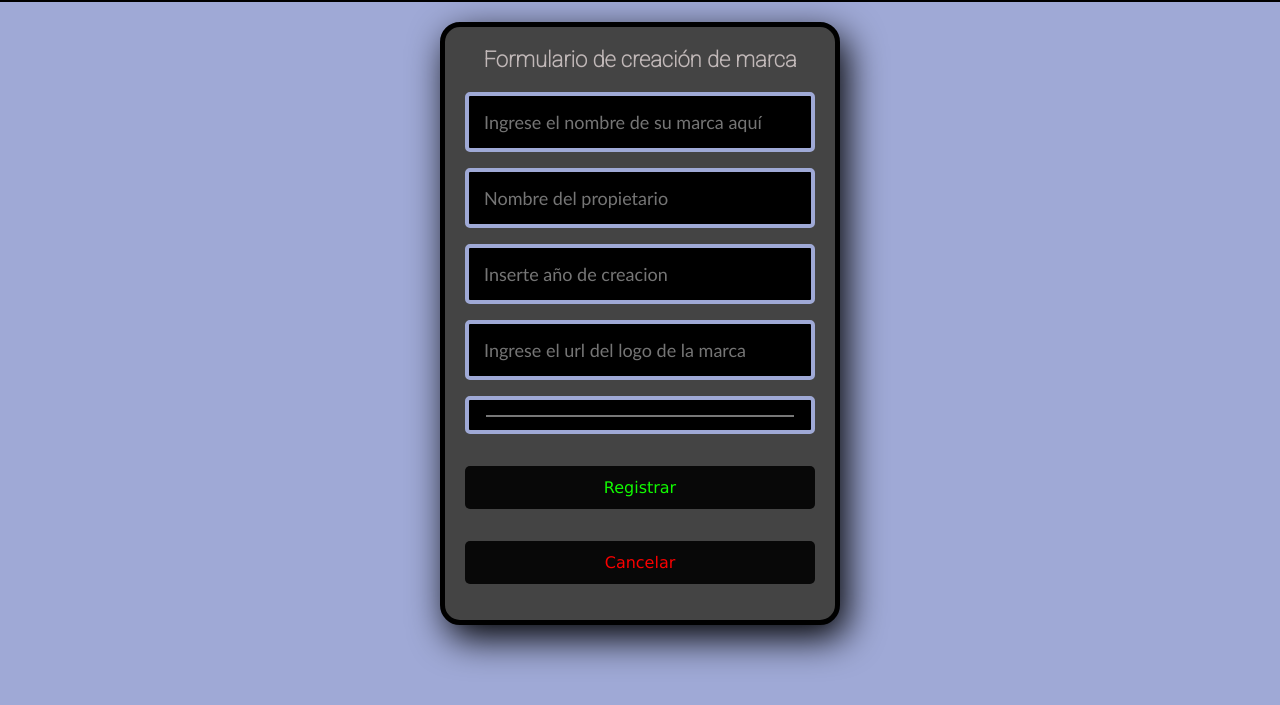
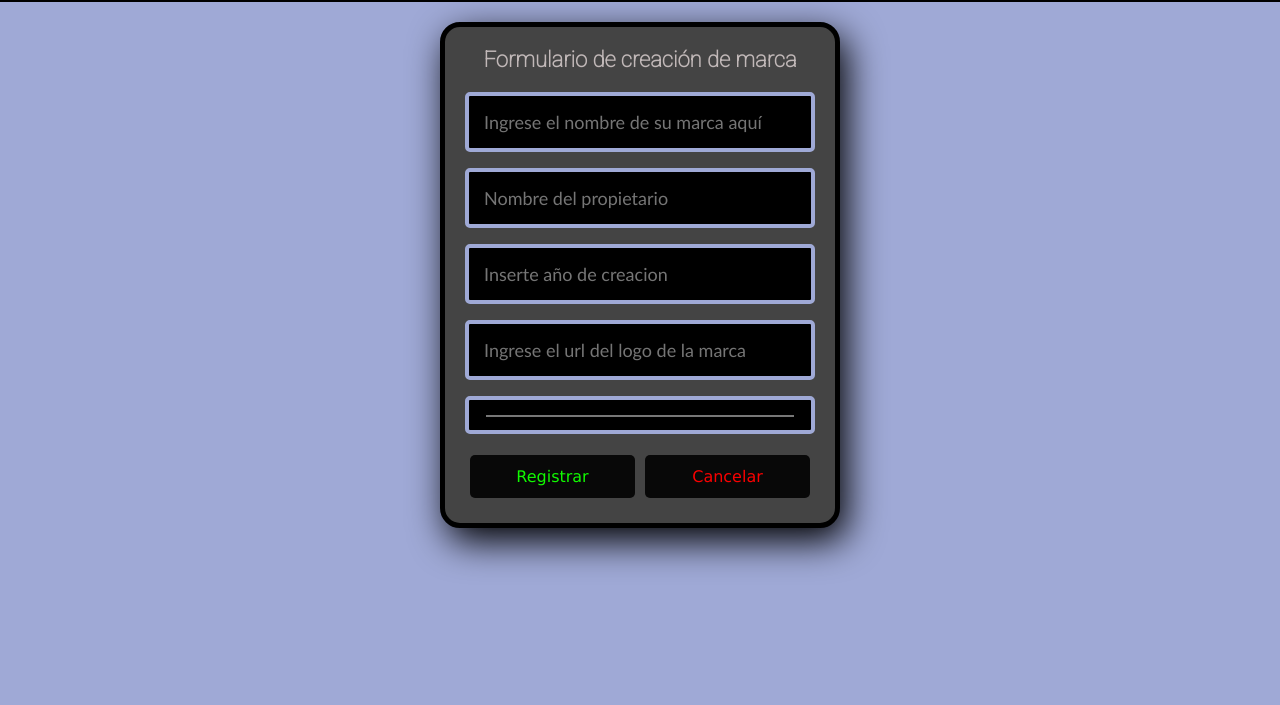
Before and after one commit to teijeiro7/PracticaMP, a plain HTML site: page Marca/form_marca.html in a window 1280 px wide. Shown: the part 93-798 px from the top of the page. Drawn offline with nearby package versions, Linux system fonts and the light colour scheme.

Commit message:
cambios finales

```diff
--- a/Marca/form_marca.css
+++ b/Marca/form_marca.css
@@ -48,8 +48,6 @@ body {
   width: 100%;
   background-color: #080808;
   border: none;
-  padding: 12px;
-  margin: 16px 0;
   font-size: 16px;
   color: #11fa00;
   border-radius: 5px;
@@ -59,3 +57,13 @@ button a {
   text-decoration: none;
   color: #fa0000;
 }
+
+.confirmButton {
+  display: flex;
+}
+
+.confirmButton input,
+.confirmButton button {
+  padding: 12px;
+  margin: 5px;
+}
--- a/Marca/form_marca.html
+++ b/Marca/form_marca.html
@@ -59,8 +59,10 @@
         required />
       <input class="form" type="color" name="colorMarca" id="colorMarca" placeholder="Ingrese el url de su marca aquí"
         required />
-      <input class="botonRegistrar" type="submit" value="Registrar">
-      <button class="botonCancelar"><a href="../index.html">Cancelar</a></button>
+      <div class="confirmButton">
+        <input class="botonRegistrar" type="submit" value="Registrar">
+        <button class="botonCancelar"><a href="../index.html">Cancelar</a></button>
+      </div>
     </form>
   </div>
 </body>
```
